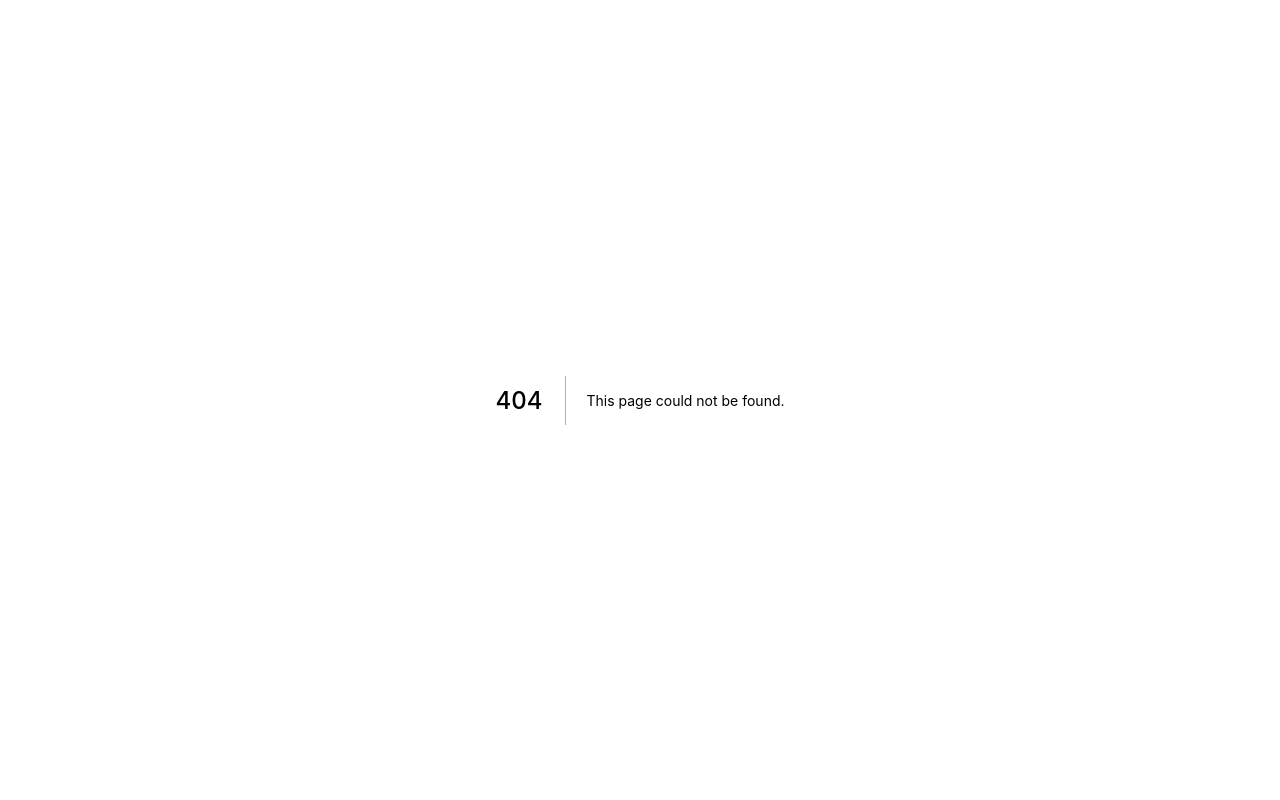
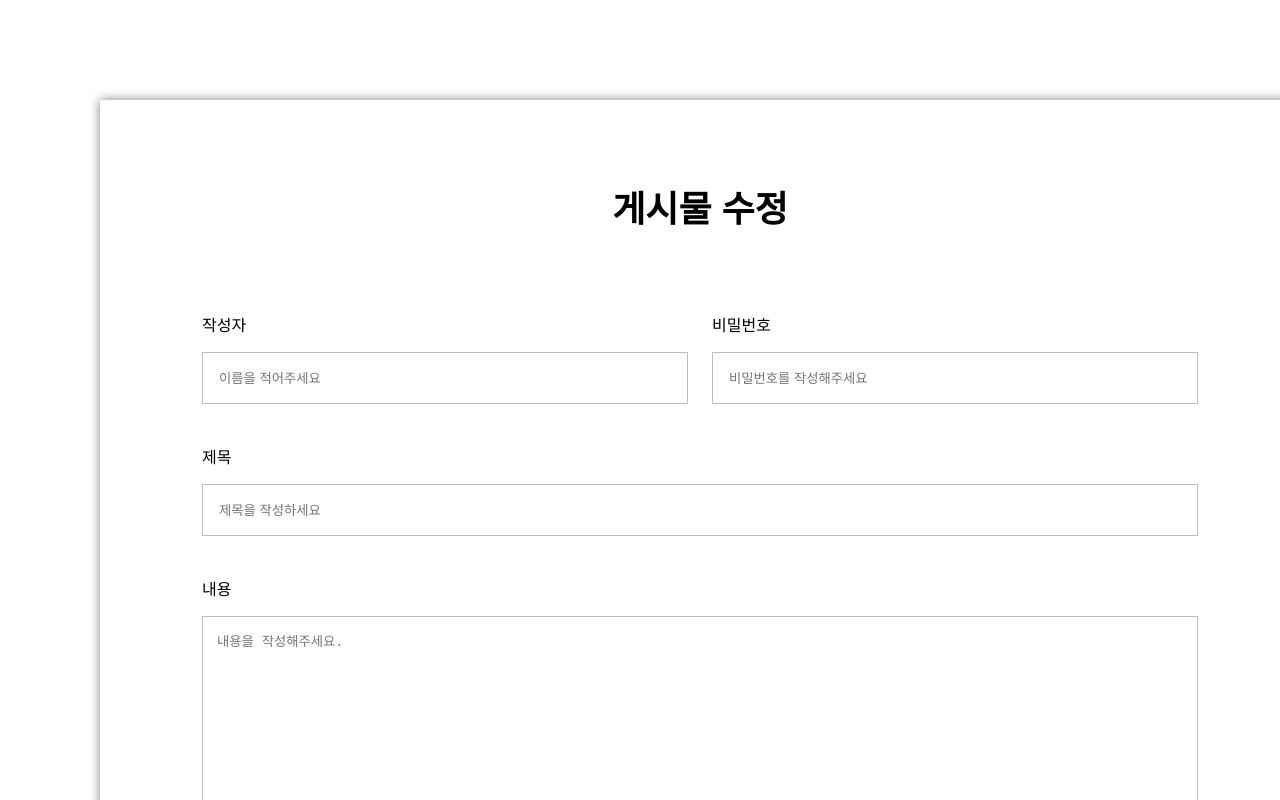
Before and after one commit to jumprope123/codecamp-frontend-sjh_freeboard, a Next.js app: page /boards/1/edit in a window 1280 px wide. Before the commit this address had no page. Shown: the top 800 px of the page. Built offline with nearby package versions, Linux system fonts and the light colour scheme; no server answers.

Commit message:
소주제 : 컴포넌트 재사용성과 수정 프로세스

```diff
--- /dev/null
+++ b/pages/boards/[boardId]/edit/index.js
@@ -0,0 +1,5 @@
+import BoardWrite from "../../../../src/components/units/board/write/BoardWrite.container";
+
+export default function BoardWriteUI() {
+  return <BoardWrite isEdit={true} />;
+}
--- a/pages/boards/new/index.js
+++ b/pages/boards/new/index.js
@@ -1,5 +1,5 @@
 import BoardWrite from "../../../src/components/units/board/write/BoardWrite.container";
 
 export default function BoardWriteUI() {
-  return <BoardWrite />;
+  return <BoardWrite isEdit={false} />;
 }
--- a/src/components/units/board/write/BoardWrite.container.js
+++ b/src/components/units/board/write/BoardWrite.container.js
@@ -1,11 +1,19 @@
-import { useMutation } from "@apollo/client";
+import { useMutation, useQuery } from "@apollo/client";
 import { useRouter } from "next/router";
+import { FETCH_BOARD } from "../detail/BoardDetail.queries";
 import BoardWriterUI from "./BoardWrite.presenter";
-import { CREATE_BOARD } from "./BoardWrite.queries";
+import { CREATE_BOARD, UPDATE_BOARD } from "./BoardWrite.queries";
 
-export default function BoardWrite() {
+export default function BoardWrite(props) {
+  const router = useRouter();
   const [createBoard] = useMutation(CREATE_BOARD);
-  const rounter = useRouter();
+  const [updateBoard] = useMutation(UPDATE_BOARD);
+
+  const { data } = useQuery(FETCH_BOARD, {
+    variables: {
+      boardId: router.query.boardId,
+    },
+  });
 
   const onClickSubmit = async (data) => {
     try {
@@ -27,11 +35,36 @@ export default function BoardWrite() {
         },
       });
 
-      rounter.push(`/boards/${result?.data?.createBoard?._id}`);
+      router.push(`/boards/${result?.data?.createBoard?._id}`);
     } catch (err) {
       console.error(err);
     }
   };
 
-  return <BoardWriterUI onClickSubmit={onClickSubmit} />;
+  const onClickUpdate = async (data) => {
+    try {
+      const result = await updateBoard({
+        variables: {
+          boardId: router.query.boardId,
+          password: data?.password,
+          updateBoardInput: {
+            title: data?.title,
+            contents: data?.contents,
+            youtubeUrl: data?.youtubeUrl,
+            boardAddress: {
+              zipcode: data?.zipcode,
+              address: data?.address,
+              addressDetail: data?.addressDetail,
+            },
+            images: data?.images,
+          },
+        },
+      });
+      router.push(`/boards/${result?.data?.updateBoard?._id}`);
+    } catch (err) {
+      console.error(err);
+    }
+  };
+
+  return <BoardWriterUI onClickSubmit={onClickSubmit} onClickUpdate={onClickUpdate} isEdit={props.isEdit} data={data} />;
 }
--- a/src/components/units/board/write/BoardWrite.presenter.js
+++ b/src/components/units/board/write/BoardWrite.presenter.js
@@ -30,6 +30,7 @@ export default function BoardWriterUI(props) {
     register,
     handleSubmit,
     getValues,
+    setValue,
     formState: { isSubmitting, isDirty, errors },
   } = useForm();
 
@@ -37,7 +38,7 @@ export default function BoardWriterUI(props) {
 
   const checkAllInputs = () => {
     const data = getValues();
-    console.log(data);
+
     if (data.writer && data.password && data.title && data.contents) {
       setActiveButton(true);
     } else {
@@ -45,16 +46,25 @@ export default function BoardWriterUI(props) {
     }
   };
 
+  useEffect(() => {
+    console.log(props.data);
+    setValue("writer", props.data?.fetchBoard?.writer);
+    setValue("title", props.data?.fetchBoard?.title);
+    setValue("contents", props.data?.fetchBoard?.contents);
+    setValue("zipcode", props.data?.fetchBoard?.boardAddress?.zipcode);
+    setValue("address", props.data?.fetchBoard?.boardAddress?.address);
+    setValue("addressDetail", props.data?.fetchBoard?.boardAddress?.addressDetail);
+    setValue("youtubeUrl", props.data?.fetchBoard?.youtubeUrl);
+  }, [props.data]);
+
   return (
     <Wrapper>
-      <Title>게시물 등록</Title>
+      <Title>게시물 {props.isEdit ? "수정" : "등록"}</Title>
       <WriterWrapper>
         <InputWrapper>
           <Label>작성자</Label>
           <Writer
-            aria-invalid={
-              !isDirty ? undefined : errors.email ? "true" : "false"
-            }
+            aria-invalid={!isDirty ? undefined : errors.email ? "true" : "false"}
             name="writer"
             type="text"
             placeholder="이름을 적어주세요"
@@ -63,11 +73,7 @@ export default function BoardWriterUI(props) {
             })}
             onBlur={checkAllInputs}
           ></Writer>
-          <Error>
-            {errors.writer && (
-              <small style={{ color: "red" }}>{errors.writer.message}</small>
-            )}
-          </Error>
+          <Error>{errors.writer && <small style={{ color: "red" }}>{errors.writer.message}</small>}</Error>
         </InputWrapper>
         <InputWrapper>
           <Label>비밀번호</Label>
@@ -75,9 +81,7 @@ export default function BoardWriterUI(props) {
             name="password"
             type="password"
             placeholder="비밀번호를 작성해주세요"
-            aria-invalid={
-              !isDirty ? undefined : errors.password ? "true" : "false"
-            }
+            aria-invalid={!isDirty ? undefined : errors.password ? "true" : "false"}
             {...register("password", {
               required: "비밀번호는 필수 입력입니다.",
 
@@ -88,11 +92,7 @@ export default function BoardWriterUI(props) {
             })}
             onBlur={checkAllInputs}
           ></Password>
-          <Error>
-            {errors.password && (
-              <small style={{ color: "red" }}>{errors.password.message}</small>
-            )}
-          </Error>
+          <Error>{errors.password && <small style={{ color: "red" }}>{errors.password.message}</small>}</Error>
         </InputWrapper>
       </WriterWrapper>
       <InputWrapper>
@@ -106,11 +106,7 @@ export default function BoardWriterUI(props) {
           })}
           onBlur={checkAllInputs}
         ></Subject>
-        <Error>
-          {errors.title && (
-            <small style={{ color: "red" }}>{errors.title.message}</small>
-          )}
-        </Error>
+        <Error>{errors.title && <small style={{ color: "red" }}>{errors.title.message}</small>}</Error>
       </InputWrapper>
       <InputWrapper>
         <Label>내용</Label>
@@ -122,11 +118,7 @@ export default function BoardWriterUI(props) {
           })}
           onBlur={checkAllInputs}
         />
-        <Error>
-          {errors.contents && (
-            <small style={{ color: "red" }}>{errors.contents.message}</small>
-          )}
-        </Error>
+        <Error>{errors.contents && <small style={{ color: "red" }}>{errors.contents.message}</small>}</Error>
       </InputWrapper>
       <InputWrapper>
         <Label>주소</Label>
@@ -140,31 +132,19 @@ export default function BoardWriterUI(props) {
           ></Zipcode>
           <SearchButton>우편번호 검색</SearchButton>
         </ZipcodeWrapper>
-        <Error>
-          {errors.zipcode && (
-            <small style={{ color: "red" }}>{errors.zipcode.message}</small>
-          )}
-        </Error>
+        <Error>{errors.zipcode && <small style={{ color: "red" }}>{errors.zipcode.message}</small>}</Error>
         <Address
           name="address"
           {...register("address", {
             required: "첫번째 주소는 필수 입력입니다.",
           })}
         />
-        <Error>
-          {errors.address && (
-            <small style={{ color: "red" }}>{errors.address.message}</small>
-          )}
-        </Error>
+        <Error>{errors.address && <small style={{ color: "red" }}>{errors.address.message}</small>}</Error>
         <Address name="addressDetail" {...register("addressDetail", {})} />
       </InputWrapper>
       <InputWrapper>
         <Label>유튜브</Label>
-        <Youtube
-          name="youtubeUrl"
-          placeholder="링크를 복사하세요"
-          {...register("youtubeUrl", {})}
-        />
+        <Youtube name="youtubeUrl" placeholder="링크를 복사하세요" {...register("youtubeUrl", {})} />
       </InputWrapper>
       <ImageWrapper>
         <Label>사진첨부</Label>
@@ -182,10 +162,12 @@ export default function BoardWriterUI(props) {
       <ButtonWrapper>
         <SubmitButton
           activeButton={activeButton}
-          onClick={handleSubmit((data) => props.onClickSubmit(data))}
+          onClick={handleSubmit((data) => {
+            props.isEdit ? props.onClickUpdate(data) : props.onClickSubmit(data);
+          })}
           disabled={isSubmitting}
         >
-          등록하기
+          {props.isEdit ? "수정" : "등록"}하기
         </SubmitButton>
       </ButtonWrapper>
     </Wrapper>
--- a/src/components/units/board/write/BoardWrite.queries.js
+++ b/src/components/units/board/write/BoardWrite.queries.js
@@ -19,3 +19,11 @@ export const CREATE_BOARD = gql`
     }
   }
 `;
+
+export const UPDATE_BOARD = gql`
+  mutation updateBoard($boardId: ID!, $updateBoardInput: UpdateBoardInput!, $password: String) {
+    updateBoard(boardId: $boardId, updateBoardInput: $updateBoardInput, password: $password) {
+      _id
+    }
+  }
+`;
```
Also changed, not shown: src/components/units/board/detail/BoardDetail.container.js (+5 -7 lines), src/components/units/board/detail/BoardDetail.presenter.js (+3 -19 lines).
